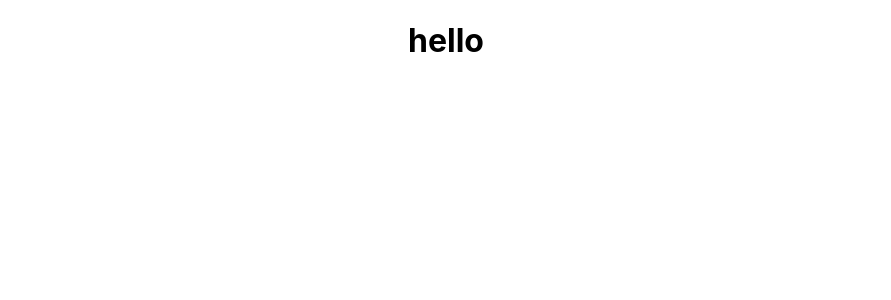
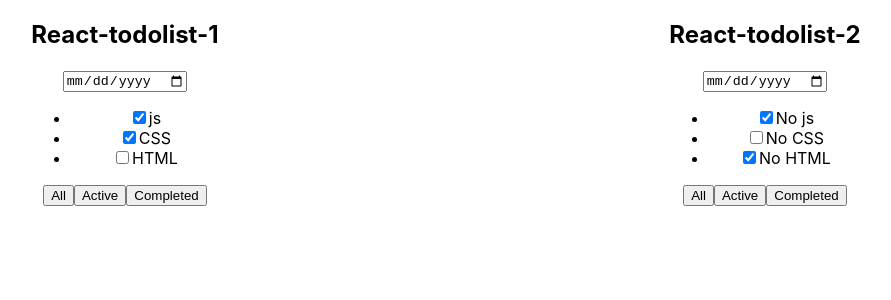
Before and after one commit to Mikhail326/TodoList-react-ts, a React (Create React App) app: page / in a window 1280 px wide. Shown: the top 300 px of the page, without its empty margins (194-1085 px from the left). Built offline with nearby package versions, Linux system fonts and the light colour scheme.

Commit message:
lesson 1-3

```diff
--- a/src/App.css
+++ b/src/App.css
@@ -1,5 +1,9 @@
 .App {
   text-align: center;
+  text-align: center;
+  display: flex;
+  align-items: center;
+  justify-content: space-around;
 }
 
 .App-logo {
--- a/src/App.tsx
+++ b/src/App.tsx
@@ -1,11 +1,24 @@
 import React from 'react';
-import logo from './logo.svg';
 import './App.css';
+import TodoList, { TasksType } from './components/TodoList/TodoList';
+
+const tasks1: Array<TasksType> = [
+  {id: 1, title:'js', isDone: true},
+  {id: 2, title:'CSS', isDone: true},
+  {id: 3, title:'HTML', isDone: false}
+]
+
+const tasks2: Array<TasksType> = [
+  {id: 1, title:'No js', isDone: true},
+  {id: 2, title:'No CSS', isDone: false},
+  {id: 3, title:'No HTML', isDone: true}
+]
 
 function App() {
   return (
     <div className="App">
-      <h1>hello</h1>
+      <TodoList title="React-todolist-1" tasks={tasks1}/>
+      <TodoList title="React-todolist-2" tasks={tasks2}/>
     </div>
   );
 }
--- /dev/null
+++ b/src/components/TodoList/TodoList.tsx
@@ -0,0 +1,37 @@
+import React from 'react';
+
+export type TasksType = {
+  id: number
+  title: string
+  isDone: boolean
+}
+
+type PropsType = {
+  title: string
+  tasks: Array<TasksType>
+}
+
+function TodoList(props:PropsType) {
+  return (
+    <div>
+      <h2>{props.title}</h2>
+      <div>
+        <input type="date" />
+      </div>
+      <div>
+        <ul>
+          <li><input type="checkbox" checked={props.tasks[0].isDone}/><span>{props.tasks[0].title}</span></li>
+          <li><input type="checkbox" checked={props.tasks[1].isDone}/><span>{props.tasks[1].title}</span></li>
+          <li><input type="checkbox" checked={props.tasks[2].isDone}/><span>{props.tasks[2].title}</span></li>
+        </ul>
+      </div>
+      <div>
+        <button>All</button>
+        <button>Active</button>
+        <button>Completed</button>
+      </div>
+    </div>
+  );
+}
+
+export default TodoList;
```
